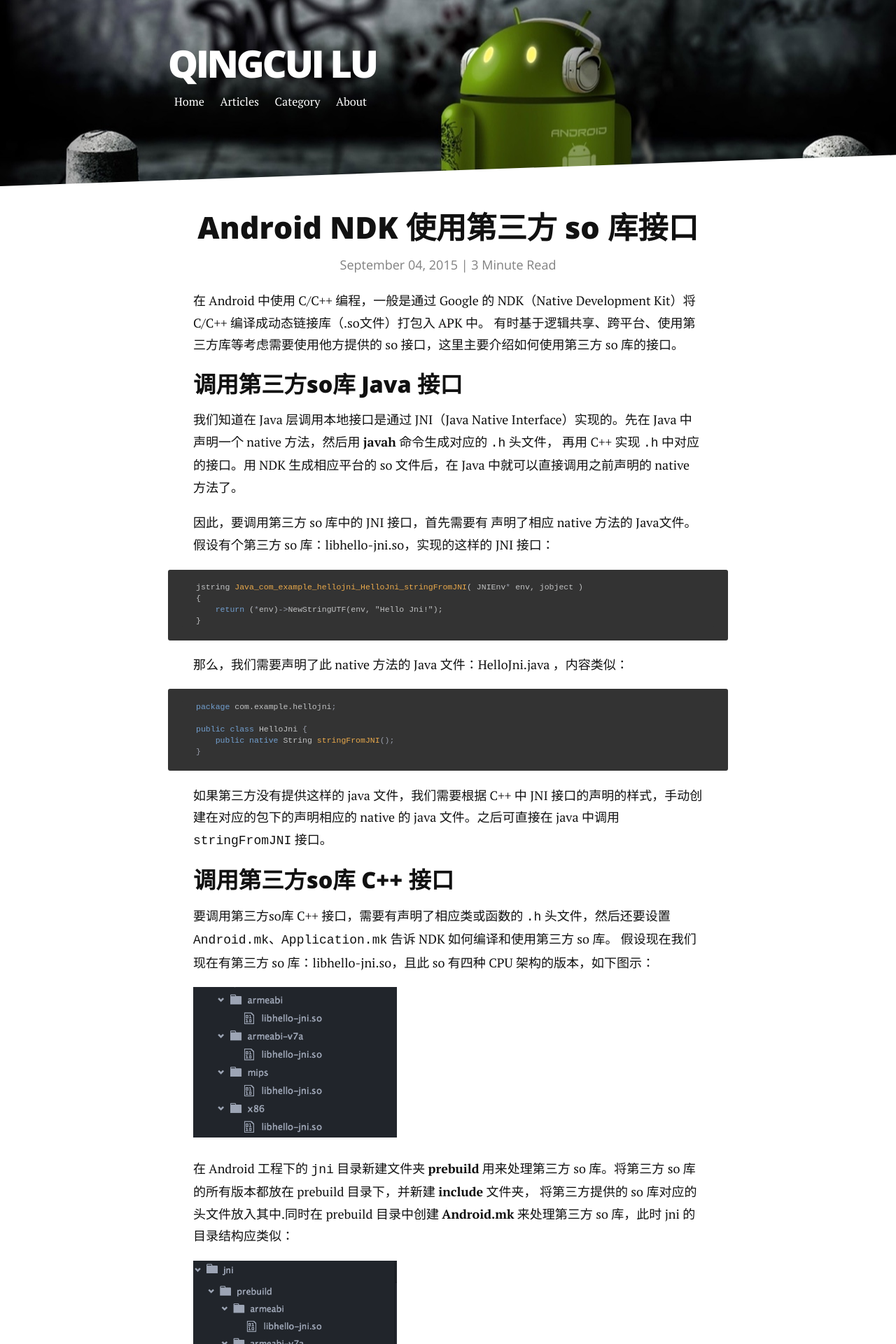
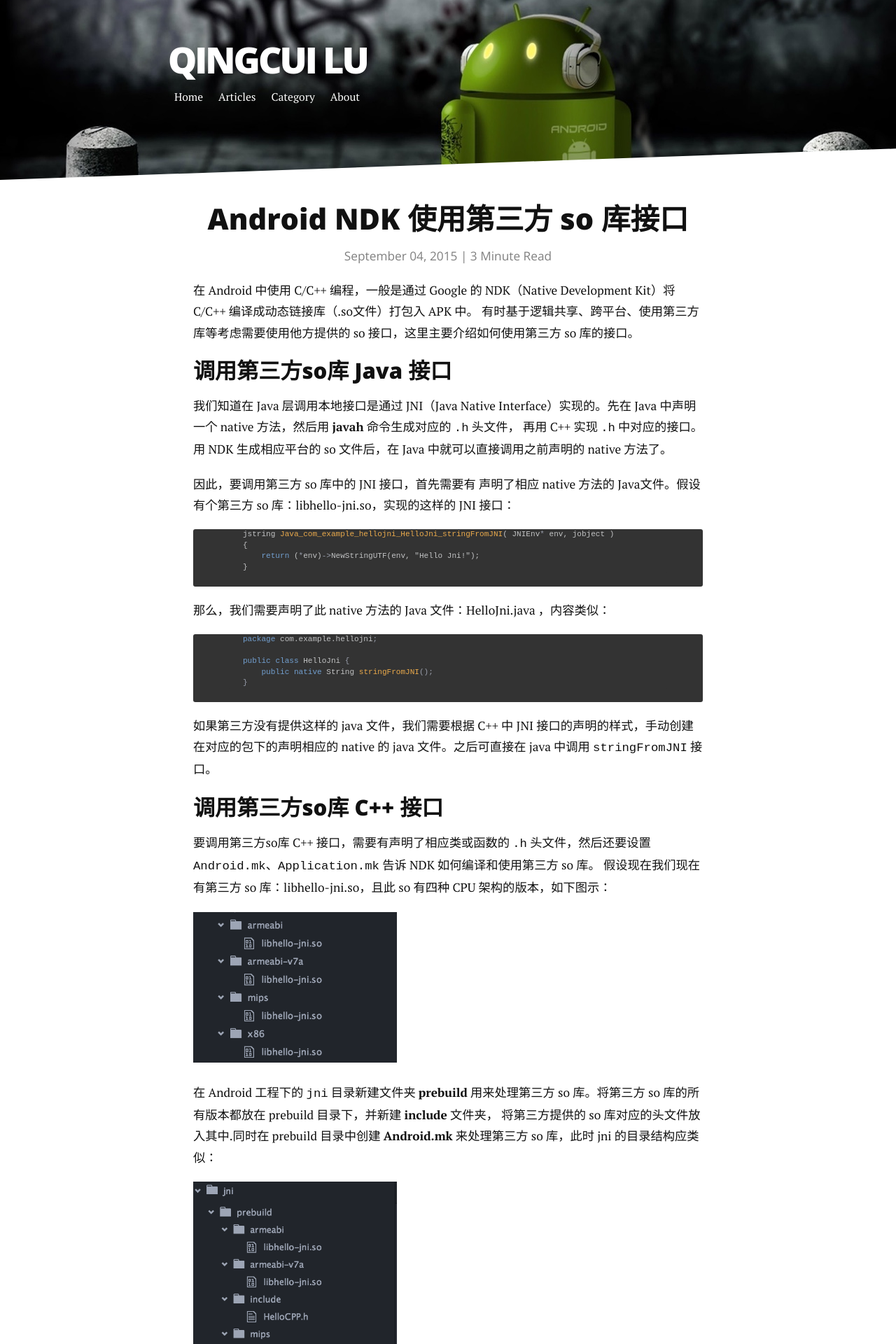
Before and after one commit to HalfLike/halflike.github.io, a Jekyll site: the page built from _posts/2015-9-4-Android NDK 使用第三方so的C++接口.md, in a window 1280 px wide. Shown: the top 1920 px of the page at 70% size. Built offline with Jekyll 4.4.1, drawn with Linux system fonts in a browser that asks for light colours; nearby versions of some CDN libraries; Markdown is read by kramdown in place of the engine named in the settings; comment, search, counter and statistics services are not loaded.

Commit message:
change some style

```diff
--- a/assets/css/style.css
+++ b/assets/css/style.css
@@ -528,7 +528,9 @@ th:last-child {
     padding-bottom: 0px;
     padding-left: 20px;
     font-size: 80%;
-    line-height: 1.4
+    line-height: 1.4;
+    margin: 0 auto 1.2rem;
+    width: 91%
 }
 
 .highlight .hll {
@@ -802,7 +804,7 @@ html {
 body {
     font-family: "PT Serif", Georgia, Times, serif;
     line-height: 1.75;
-    font-size: 112.5%;
+    font-size: 108%;
     color: #111;
     overflow-x: hidden
 }
```
